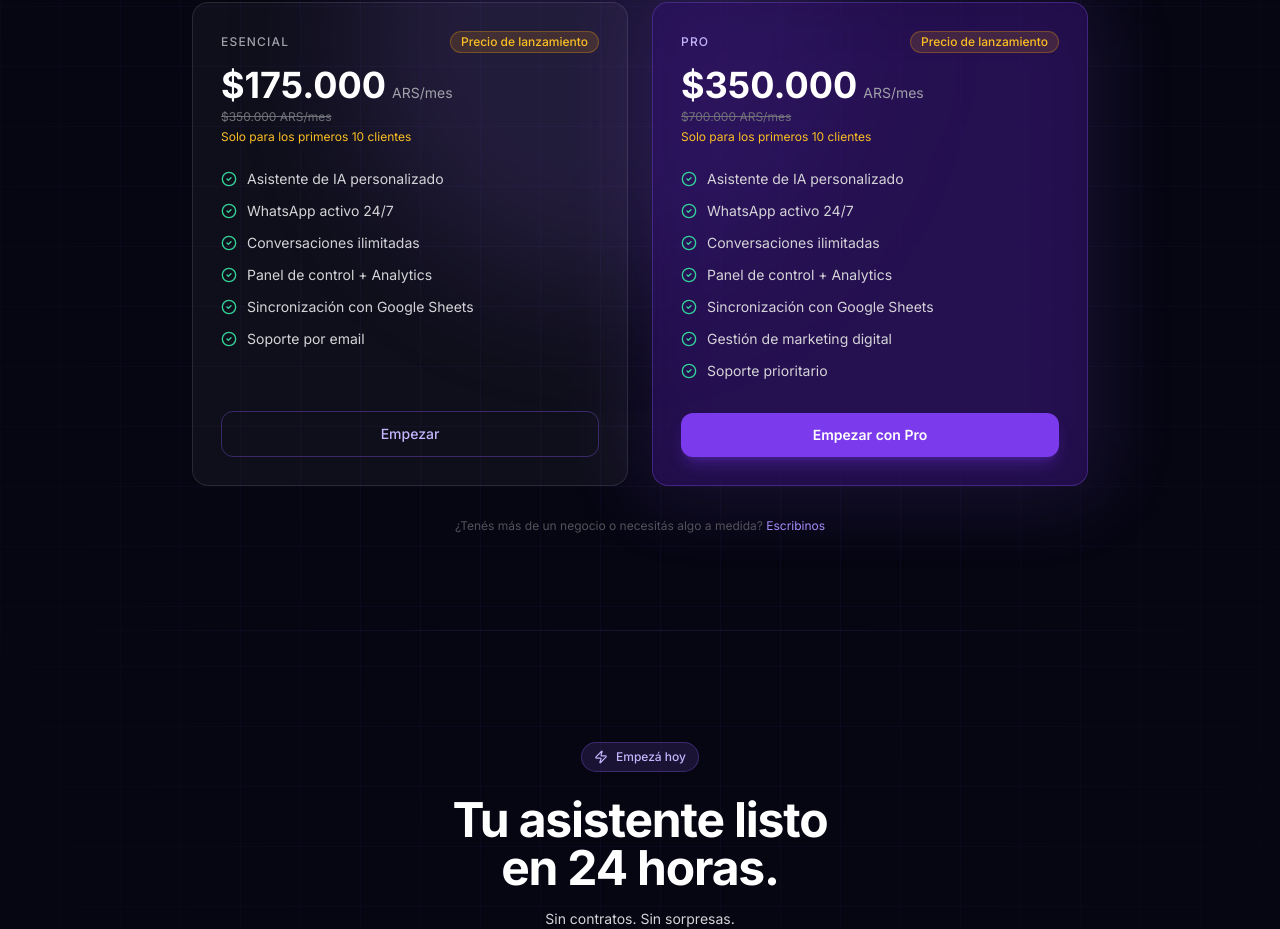
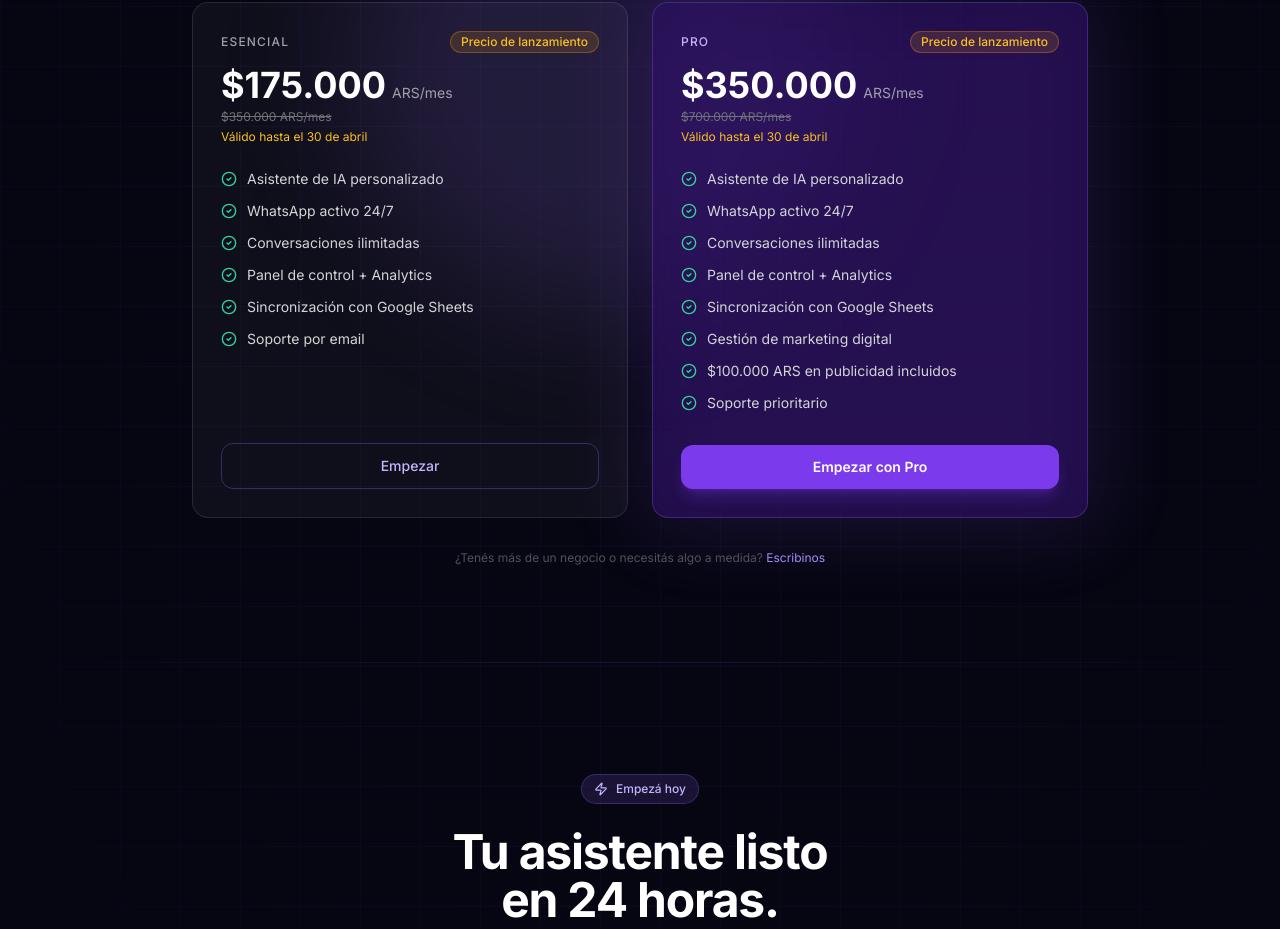
Before and after one commit to BlundaBranco/Vertical, a React (Vite) app in the folder frontend/: page / in a window 1280 px wide. Shown: the part 2694-3623 px from the top of the page. Built offline with nearby package versions, Linux system fonts and the light colour scheme; no server answers.

Commit message:
fix: urgency copy + ad budget in Pro plan

```diff
--- a/frontend/src/pages/Landing.jsx
+++ b/frontend/src/pages/Landing.jsx
@@ -334,7 +334,7 @@ export default function Landing() {
                                             <span className="text-zinc-400 text-sm">ARS/mes</span>
                                         </div>
                                         <p className="text-xs text-zinc-500 line-through">$350.000 ARS/mes</p>
-                                        <p className="text-xs text-amber-400 mt-1">Solo para los primeros 10 clientes</p>
+                                        <p className="text-xs text-amber-400 mt-1">Válido hasta el 30 de abril</p>
                                     </div>
                                     <ul className="space-y-3 mb-8 flex-1">
                                         {[
@@ -375,7 +375,7 @@ export default function Landing() {
                                                 <span className="text-zinc-400 text-sm">ARS/mes</span>
                                             </div>
                                             <p className="text-xs text-zinc-500 line-through">$700.000 ARS/mes</p>
-                                            <p className="text-xs text-amber-400 mt-1">Solo para los primeros 10 clientes</p>
+                                            <p className="text-xs text-amber-400 mt-1">Válido hasta el 30 de abril</p>
                                         </div>
                                         <ul className="space-y-3 mb-8 flex-1">
                                             {[
@@ -385,6 +385,7 @@ export default function Landing() {
                                                 'Panel de control + Analytics',
                                                 'Sincronización con Google Sheets',
                                                 'Gestión de marketing digital',
+                                                '$100.000 ARS en publicidad incluidos',
                                                 'Soporte prioritario',
                                             ].map(item => (
                                                 <li key={item} className="flex items-center gap-2.5 text-sm text-zinc-300">
```
